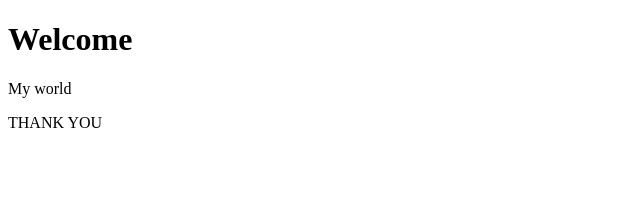
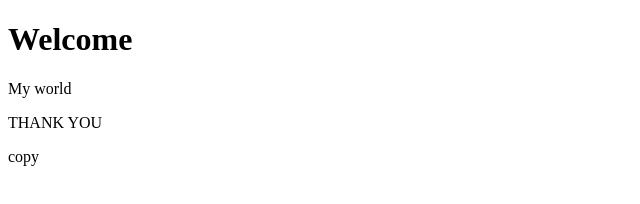
Before and after one commit to Ubaid-Abdulla-VK/Datewithgit-sample, a plain HTML site: page index.html in a window 1280 px wide. Shown: the full height of the page, 0-640 px from the left. Drawn offline with Linux system fonts and the light colour scheme.

Commit message:
modified ver

```diff
--- a/index.html
+++ b/index.html
@@ -12,5 +12,8 @@
     <p>THANK YOU
 
     </p>
+    <p>copy
+
+    </p>
 </body>
 </html>
```
